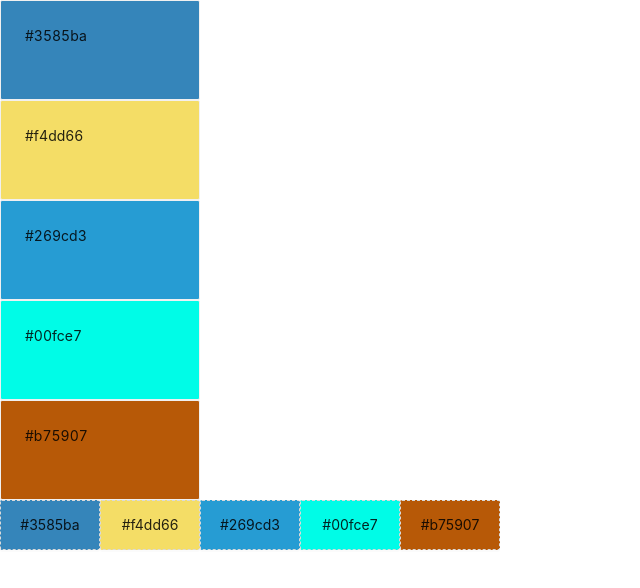
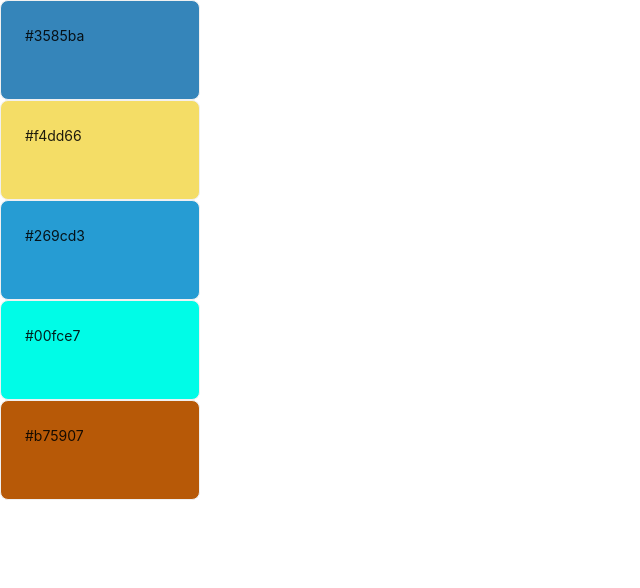
Before and after one commit to nanareyes/next-antd-ts-starter, a Next.js app: page /mentoring/session03 in a window 1280 px wide. Shown: the top 588 px of the page, without its empty margins (0-640 px from the left). Built offline with nearby package versions, Linux system fonts and the light colour scheme.

Commit message:
upgrade nextjs to v13 and antd to v5

```diff
--- a/pages/_app.tsx
+++ b/pages/_app.tsx
@@ -1,5 +1,5 @@
 import "../styles/globals.css";
-import "antd/dist/antd.css";
+import "antd/dist/reset.css";
 import type { AppProps } from "next/app";
 
 function MyApp({ Component, pageProps }: AppProps) {
--- a/pages/mentoring/session03/ColorBoxes.tsx
+++ b/pages/mentoring/session03/ColorBoxes.tsx
@@ -13,7 +13,7 @@ const ColorBoxes: React.FC<Props> = ({ colors }) => {
             key={color}
             style={{ width: 200, height: 100, background: `${color}` }}
           >
-            {color}
+            <span>{color}</span>
           </Card>
         );
       })}
--- a/pages/mentoring/session03/index.tsx
+++ b/pages/mentoring/session03/index.tsx
@@ -1,13 +1,20 @@
+import React, { useEffect, useState } from "react";
 import randomColor from "randomcolor";
-import React from "react";
 import ColorBoxes from "./ColorBoxes";
 import ColorButton from "./ColorButton";
 
 const Session03Page: React.FC = () => {
-  const colors = Array(5)
-    .fill(null)
-    .map((_) => randomColor());
-  console.log(colors);
+  const [colors, setColors] = useState<string[]>([]);
+
+  useEffect(() => {
+    setColors(generateRandomColors());
+  }, []);
+
+  const generateRandomColors = () => {
+    return Array(5)
+      .fill(null)
+      .map((_) => randomColor());
+  };
 
   // TODO: Borrar la siguiente linea
 
@@ -15,7 +22,7 @@ const Session03Page: React.FC = () => {
   return (
     <>
       <ColorBoxes colors={colors} />
-      <ColorButton colors={colors} />
+      {/* <ColorButton colors={colors} /> */}
     </>
   );
   // TODO: Crear componente ColorBoxes que debe recibir colors como propiedad
```
Also changed, not shown: package.json (+9 -9 lines), 1 other file (tests, documents, lock files or other folders).
